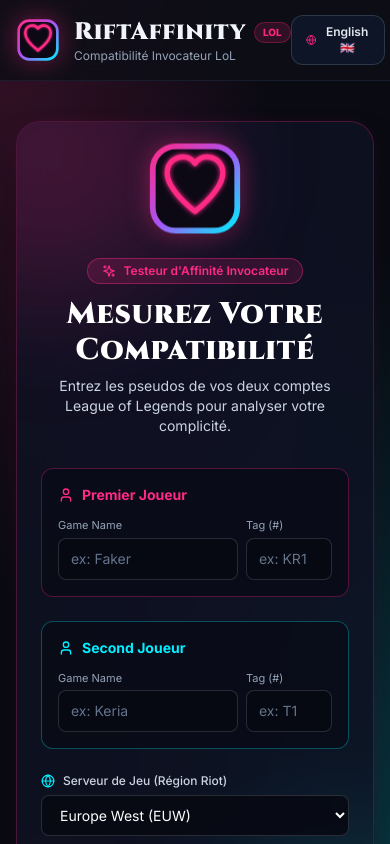
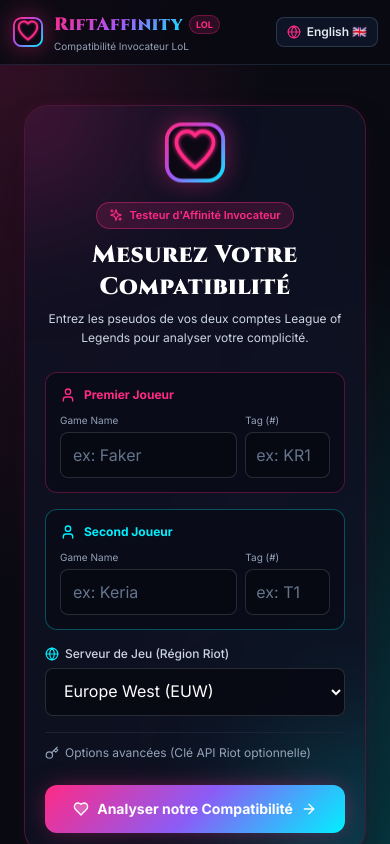
Before and after one commit to Nitrovinzleo/RiftAfinity, a React (Vite) app in the folder frontend/: page / in a window 390 px wide. Shown: the top 844 px of the page. Built offline with nearby package versions, Linux system fonts and the light colour scheme.

Commit message:
feat: Mobile responsive optimizations across Navbar, RiotForm, and MatchHistoryList

```diff
--- a/frontend/src/components/MatchHistoryList.jsx
+++ b/frontend/src/components/MatchHistoryList.jsx
@@ -18,8 +18,8 @@
     <div className="space-y-4">
       {/* Entête Historique */}
       <div className="flex items-center justify-between">
-        <h3 className="font-display font-bold text-xl text-white flex items-center gap-2">
-          <Gamepad2 className="w-5 h-5 text-[#00f0ff]" />
+        <h3 className="font-display font-bold text-lg sm:text-xl text-white flex items-center gap-2">
+          <Gamepad2 className="w-4 h-4 sm:w-5 sm:h-5 text-[#00f0ff]" />
           <span>{t.matchHistoryTitle}</span>
         </h3>
         <span className="text-xs text-slate-400">
@@ -40,16 +40,17 @@
           return (
             <div
               key={match.matchId}
-              className={`p-4 rounded-xl border transition-all ${
+              className={`p-3.5 sm:p-4 rounded-xl border transition-all ${
                 isWin
                   ? 'bg-emerald-950/20 border-emerald-500/30 hover:border-emerald-500/50'
                   : 'bg-rose-950/20 border-rose-500/30 hover:border-rose-500/50'
-              } flex flex-col sm:flex-row sm:items-center justify-between gap-4`}
+              } flex flex-col sm:flex-row sm:items-center justify-between gap-3 sm:gap-4`}
             >
               {/* Badge Résultat & Durée */}
+              <div className="flex items-center justify-between sm:justify-start gap-3">
                 <div className="flex items-center gap-3">
                   <div
-                  className={`w-12 h-12 rounded-lg font-bold text-xs flex flex-col items-center justify-center shrink-0 uppercase tracking-wider ${
+                    className={`w-10 h-10 sm:w-12 sm:h-12 rounded-lg font-bold text-[11px] sm:text-xs flex flex-col items-center justify-center shrink-0 uppercase tracking-wider ${
                       isWin
                         ? 'bg-emerald-500/20 text-emerald-300 border border-emerald-500/40'
                         : 'bg-rose-500/20 text-rose-300 border border-rose-500/40'
@@ -73,13 +74,14 @@
                     </div>
                   </div>
                 </div>
+              </div>
 
               {/* Champions & KDA des 2 Joueurs avec VRAIES Icônes DataDragon */}
-              <div className="flex items-center gap-6 text-xs border-t sm:border-t-0 sm:border-l border-slate-800/80 pt-3 sm:pt-0 sm:pl-6">
+              <div className="flex items-center justify-between sm:justify-end gap-3 sm:gap-6 text-xs border-t sm:border-t-0 sm:border-l border-slate-800/80 pt-2.5 sm:pt-0 sm:pl-6">
 
                 {/* Joueur 1 */}
-                <div className="flex items-center gap-2.5">
-                  <div className="relative w-10 h-10 rounded-full overflow-hidden border-2 border-[#ff2a85] shadow-md bg-slate-900 shrink-0">
+                <div className="flex items-center gap-2">
+                  <div className="relative w-9 h-9 sm:w-10 sm:h-10 rounded-full overflow-hidden border-2 border-[#ff2a85] shadow-md bg-slate-900 shrink-0">
                     <img
                       src={p1Icon}
                       alt={match.player1.championName}
@@ -90,20 +92,20 @@
                     />
                   </div>
                   <div>
-                    <div className="font-bold text-slate-100">{match.player1.championName}</div>
+                    <div className="font-bold text-slate-100 text-xs">{match.player1.championName}</div>
                     <div className="text-[10px] text-slate-400 font-mono">
                       {match.player1.kills}/{match.player1.deaths}/{match.player1.assists}
                     </div>
                   </div>
                 </div>
 
-                <div className="w-6 h-6 rounded-full bg-[#ff2a85]/20 border border-[#ff2a85]/40 flex items-center justify-center text-[#ff2a85] font-bold text-xs shrink-0">
+                <div className="w-5 h-5 sm:w-6 sm:h-6 rounded-full bg-[#ff2a85]/20 border border-[#ff2a85]/40 flex items-center justify-center text-[#ff2a85] font-bold text-xs shrink-0">
                   +
                 </div>
 
                 {/* Joueur 2 */}
-                <div className="flex items-center gap-2.5">
-                  <div className="relative w-10 h-10 rounded-full overflow-hidden border-2 border-[#00f0ff] shadow-md bg-slate-900 shrink-0">
+                <div className="flex items-center gap-2">
+                  <div className="relative w-9 h-9 sm:w-10 sm:h-10 rounded-full overflow-hidden border-2 border-[#00f0ff] shadow-md bg-slate-900 shrink-0">
                     <img
                       src={p2Icon}
                       alt={match.player2.championName}
@@ -114,7 +116,7 @@
                     />
                   </div>
                   <div>
-                    <div className="font-bold text-slate-100">{match.player2.championName}</div>
+                    <div className="font-bold text-slate-100 text-xs">{match.player2.championName}</div>
                     <div className="text-[10px] text-slate-400 font-mono">
                       {match.player2.kills}/{match.player2.deaths}/{match.player2.assists}
                     </div>
--- a/frontend/src/components/Navbar.jsx
+++ b/frontend/src/components/Navbar.jsx
@@ -7,40 +7,41 @@
   const t = translations[currentLang]?.navbar || translations.fr.navbar;
 
   return (
-    <header className="w-full border-b border-slate-800/60 bg-[#0d0f17]/85 backdrop-blur-xl sticky top-0 z-50">
-      <div className="max-w-7xl mx-auto px-4 sm:px-6 lg:px-8 h-20 flex items-center justify-between">
+    <header className="w-full border-b border-slate-800/80 bg-[#090a12]/85 backdrop-blur-md sticky top-0 z-50">
+      <div className="max-w-7xl mx-auto px-3 sm:px-6 lg:px-8 h-16 sm:h-20 flex items-center justify-between">
 
         {/* Logo & Main Brand Title */}
         <div
           onClick={onReset}
-          className="flex items-center gap-3.5 cursor-pointer group"
+          className="flex items-center gap-2.5 sm:gap-3.5 cursor-pointer group"
         >
           {/* Logo Officiel RiftAffinity */}
-          <Logo size="md" className="group-hover:scale-105 transition-transform" />
+          <Logo size="sm" className="sm:hidden" />
+          <Logo size="md" className="hidden sm:block group-hover:scale-105 transition-transform" />
 
           <div>
-            <div className="flex items-center gap-2">
-              <h1 className="font-display font-black text-2xl tracking-wide tinder-gradient-text">
+            <div className="flex items-center gap-1.5 sm:gap-2">
+              <h1 className="font-display font-black text-lg sm:text-2xl tracking-wide gradient-text-vibrant">
                 RiftAffinity
               </h1>
-              <span className="text-[10px] uppercase font-extrabold px-2 py-0.5 rounded-full bg-[#fd267d]/15 text-[#fd267d] border border-[#fd267d]/30">
+              <span className="text-[9px] sm:text-[10px] uppercase font-bold px-1.5 py-0.5 rounded-full bg-[#ff2a85]/15 text-[#ff2a85] border border-[#ff2a85]/30">
                 LoL
               </span>
             </div>
-            <p className="text-xs text-slate-400 font-sans">
+            <p className="text-[10px] sm:text-xs text-slate-400 font-sans truncate">
               {t.subtitle}
             </p>
           </div>
         </div>
 
         {/* Language Switcher (FR 🇫🇷 / EN 🇬🇧) */}
-        <div className="flex items-center gap-3">
+        <div className="flex items-center gap-2">
           <button
             onClick={onToggleLang}
-            className="flex items-center gap-2 px-3.5 py-2 rounded-xl bg-slate-900/90 border border-slate-700/80 hover:border-[#fd267d]/50 text-slate-200 hover:text-white transition-all text-xs font-semibold"
+            className="flex items-center gap-1.5 px-2.5 sm:px-3.5 py-1.5 sm:py-2 rounded-lg sm:rounded-xl bg-slate-900/90 border border-slate-700/80 hover:border-[#ff2a85]/50 text-slate-200 hover:text-white transition-all text-xs font-semibold"
             title="Switch Language"
           >
-            <Globe className="w-3.5 h-3.5 text-[#fd267d]" />
+            <Globe className="w-3.5 h-3.5 text-[#ff2a85]" />
             <span>{t.langSwitch}</span>
           </button>
         </div>
--- a/frontend/src/components/RiotForm.jsx
+++ b/frontend/src/components/RiotForm.jsx
@@ -46,70 +46,71 @@
   };
 
   return (
-    <div className="w-full max-w-3xl mx-auto">
-      <div className="glass-panel-vibrant p-6 sm:p-10 shadow-2xl relative overflow-hidden">
+    <div className="w-full max-w-3xl mx-auto px-2 sm:px-0">
+      <div className="glass-panel-vibrant p-5 sm:p-10 shadow-2xl relative overflow-hidden rounded-2xl sm:rounded-3xl">
 
         {/* Halos lumineux Rose & Cyan */}
-        <div className="absolute -top-28 -left-28 w-72 h-72 bg-[#ff2a85]/20 rounded-full blur-3xl pointer-events-none"></div>
-        <div className="absolute -bottom-28 -right-28 w-72 h-72 bg-[#00f0ff]/20 rounded-full blur-3xl pointer-events-none"></div>
+        <div className="absolute -top-28 -left-28 w-56 h-56 sm:w-72 sm:h-72 bg-[#ff2a85]/20 rounded-full blur-3xl pointer-events-none"></div>
+        <div className="absolute -bottom-28 -right-28 w-56 h-56 sm:w-72 sm:h-72 bg-[#00f0ff]/20 rounded-full blur-3xl pointer-events-none"></div>
 
-        {/* Entête du Formulaire avec Logo Officiel au Sommet */}
-        <div className="flex flex-col items-center text-center mb-8 relative z-10">
-          <Logo size="xl" className="mb-4 animate-float hover:scale-105 transition-transform" />
+        {/* Entête du Formulaire */}
+        <div className="flex flex-col items-center text-center mb-6 sm:mb-8 relative z-10">
+          <Logo size="lg" className="sm:hidden mb-3 animate-float" />
+          <Logo size="xl" className="hidden sm:block mb-4 animate-float hover:scale-105 transition-transform" />
 
-          <div className="inline-flex items-center gap-2 px-3.5 py-1 rounded-full bg-[#ff2a85]/15 border border-[#ff2a85]/40 text-[#ff2a85] text-xs font-semibold mb-3">
+          <div className="inline-flex items-center gap-1.5 px-3 py-1 rounded-full bg-[#ff2a85]/15 border border-[#ff2a85]/40 text-[#ff2a85] text-[11px] sm:text-xs font-semibold mb-2.5">
             <Sparkles className="w-3.5 h-3.5" />
             <span>{t.tagline}</span>
           </div>
 
-          <h2 className="font-display font-black text-3xl sm:text-4xl text-white tracking-wide mb-2">
+          <h2 className="font-display font-black text-2xl sm:text-4xl text-white tracking-wide mb-1.5 sm:mb-2">
             {t.title}
           </h2>
-          <p className="text-slate-300 text-sm max-w-md mx-auto">
+          <p className="text-slate-300 text-xs sm:text-sm max-w-md mx-auto leading-relaxed">
             {t.subtitle}
           </p>
         </div>
 
         {/* Message d'erreur de validation */}
         {validationError && (
-          <div className="mb-6 p-4 rounded-xl bg-red-950/80 border border-red-500/40 text-red-200 text-sm flex items-center gap-3">
-            <ShieldAlert className="w-5 h-5 text-red-400 shrink-0" />
+          <div className="mb-5 p-3.5 rounded-xl bg-red-950/80 border border-red-500/40 text-red-200 text-xs sm:text-sm flex items-center gap-2.5">
+            <ShieldAlert className="w-4 h-4 sm:w-5 sm:h-5 text-red-400 shrink-0" />
             <span>{validationError}</span>
           </div>
         )}
 
-        <form onSubmit={handleSubmit} className="space-y-6 relative z-10">
+        <form onSubmit={handleSubmit} className="space-y-4 sm:space-y-6 relative z-10">
 
           {/* Grille des 2 Joueurs */}
-          <div className="grid grid-cols-1 md:grid-cols-2 gap-6">
+          <div className="grid grid-cols-1 md:grid-cols-2 gap-4 sm:gap-6">
 
             {/* Joueur 1 */}
-            <div className="p-4 rounded-xl bg-[#090b16]/70 border border-[#ff2a85]/30 space-y-3">
-              <div className="flex items-center gap-2 text-[#ff2a85] font-bold text-sm">
+            <div className="p-3.5 sm:p-4 rounded-xl bg-[#090b16]/70 border border-[#ff2a85]/30 space-y-2.5">
+              <div className="flex items-center gap-2 text-[#ff2a85] font-bold text-xs sm:text-sm">
                 <User className="w-4 h-4" />
                 <span>{t.p1Label}</span>
               </div>
 
               <div className="grid grid-cols-3 gap-2">
                 <div className="col-span-2">
-                  <label className="block text-[11px] text-slate-400 mb-1">Game Name</label>
+                  <label className="block text-[10px] sm:text-[11px] text-slate-400 mb-1">Game Name</label>
                   <input
                     type="text"
                     placeholder={t.pseudoPlaceholder}
                     value={p1Name}
                     onChange={(e) => setP1Name(e.target.value)}
-                    className="w-full glass-input px-3 py-2.5 rounded-lg text-sm text-white placeholder-slate-500"
+                    className="w-full glass-input px-3 py-2.5 rounded-lg text-base sm:text-sm text-white placeholder-slate-500"
                     required
                   />
                 </div>
                 <div>
-                  <label className="block text-[11px] text-slate-400 mb-1">Tag (#)</label>
+                  <label className="block text-[10px] sm:text-[11px] text-slate-400 mb-1">Tag (#)</label>
                   <input
                     type="text"
                     placeholder={t.tagPlaceholder}
                     value={p1Tag}
                     onChange={(e) => setP1Tag(e.target.value)}
-                    className="w-full glass-input px-3 py-2.5 rounded-lg text-sm text-white placeholder-slate-500"
+                    className="w-full glass-input px-2.5 py-2.5 rounded-lg text-base sm:text-sm text-white placeholder-slate-500"
                     required
                   />
                 </div>
@@ -117,32 +118,32 @@
             </div>
 
             {/* Joueur 2 */}
-            <div className="p-4 rounded-xl bg-[#090b16]/70 border border-[#00f0ff]/30 space-y-3">
-              <div className="flex items-center gap-2 text-[#00f0ff] font-bold text-sm">
+            <div className="p-3.5 sm:p-4 rounded-xl bg-[#090b16]/70 border border-[#00f0ff]/30 space-y-2.5">
+              <div className="flex items-center gap-2 text-[#00f0ff] font-bold text-xs sm:text-sm">
                 <User className="w-4 h-4" />
                 <span>{t.p2Label}</span>
               </div>
 
               <div className="grid grid-cols-3 gap-2">
                 <div className="col-span-2">
-                  <label className="block text-[11px] text-slate-400 mb-1">Game Name</label>
+                  <label className="block text-[10px] sm:text-[11px] text-slate-400 mb-1">Game Name</label>
                   <input
                     type="text"
                     placeholder="ex: Keria"
                     value={p2Name}
                     onChange={(e) => setP2Name(e.target.value)}
-                    className="w-full glass-input px-3 py-2.5 rounded-lg text-sm text-white placeholder-slate-500"
+                    className="w-full glass-input px-3 py-2.5 rounded-lg text-base sm:text-sm text-white placeholder-slate-500"
                     required
                   />
                 </div>
                 <div>
-                  <label className="block text-[11px] text-slate-400 mb-1">Tag (#)</label>
+                  <label className="block text-[10px] sm:text-[11px] text-slate-400 mb-1">Tag (#)</label>
                   <input
                     type="text"
                     placeholder="ex: T1"
                     value={p2Tag}
                     onChange={(e) => setP2Tag(e.target.value)}
-                    className="w-full glass-input px-3 py-2.5 rounded-lg text-sm text-white placeholder-slate-500"
+                    className="w-full glass-input px-2.5 py-2.5 rounded-lg text-base sm:text-sm text-white placeholder-slate-500"
                     required
                   />
                 </div>
@@ -153,14 +154,14 @@
 
           {/* Sélection de Région */}
           <div>
-            <label className="block text-xs text-slate-300 font-medium mb-1.5 flex items-center gap-2">
+            <label className="block text-xs text-slate-300 font-medium mb-1.5 flex items-center gap-1.5">
               <Globe className="w-3.5 h-3.5 text-[#00f0ff]" />
               <span>{t.regionLabel}</span>
             </label>
             <select
               value={region}
               onChange={(e) => setRegion(e.target.value)}
-              className="w-full glass-input px-3.5 py-2.5 rounded-lg text-sm text-white bg-[#080912] cursor-pointer"
+              className="w-full glass-input px-3.5 py-3 rounded-lg text-base sm:text-sm text-white bg-[#080912] cursor-pointer"
             >
               {REGIONS.map((r) => (
                 <option key={r.id} value={r.id} className="bg-[#080912] text-slate-200">
@@ -171,7 +172,7 @@
           </div>
 
           {/* Options Avancées (Clé API Riot) */}
-          <div className="border-t border-slate-800/80 pt-4">
+          <div className="border-t border-slate-800/80 pt-3">
             <button
               type="button"
               onClick={() => setShowAdvanced(!showAdvanced)}
@@ -182,7 +183,7 @@
             </button>
 
             {showAdvanced && (
-              <div className="mt-3 p-3 rounded-xl bg-slate-900/90 border border-slate-800 space-y-2">
+              <div className="mt-2.5 p-3 rounded-xl bg-slate-900/90 border border-slate-800 space-y-2">
                 <p className="text-[11px] text-slate-400">
                   {t.apiKeyNotice} (<code className="text-[#ff2a85]">RGAPI-...</code>).
                 </p>
@@ -191,7 +192,7 @@
                   placeholder="RGAPI-xxxxxxxx-xxxx-xxxx-xxxx-xxxxxxxxxxxx"
                   value={apiKey}
                   onChange={(e) => setApiKey(e.target.value)}
-                  className="w-full glass-input px-3 py-2 rounded-lg text-xs text-slate-200 font-mono"
+                  className="w-full glass-input px-3 py-2 rounded-lg text-base sm:text-xs text-slate-200 font-mono"
                 />
               </div>
             )}
@@ -202,11 +203,11 @@
             <button
               type="submit"
               disabled={isLoading}
-              className="w-full btn-pink-cyan py-4 px-6 rounded-xl text-white font-bold text-base flex items-center justify-center gap-2 group disabled:opacity-50"
+              className="w-full btn-pink-cyan py-3.5 sm:py-4 px-5 rounded-xl text-white font-bold text-sm sm:text-base flex items-center justify-center gap-2 group disabled:opacity-50 touch-manipulation"
             >
-              <Heart className="w-5 h-5 fill-white/20 group-hover:scale-110 transition-transform" />
+              <Heart className="w-4 h-4 sm:w-5 sm:h-5 fill-white/20 group-hover:scale-110 transition-transform" />
               <span>{t.submitBtn}</span>
-              <ArrowRight className="w-5 h-5 group-hover:translate-x-1 transition-transform" />
+              <ArrowRight className="w-4 h-4 sm:w-5 sm:h-5 group-hover:translate-x-1 transition-transform" />
             </button>
           </div>
 
```
Lines whose indentation alone changed are shown as unchanged.
